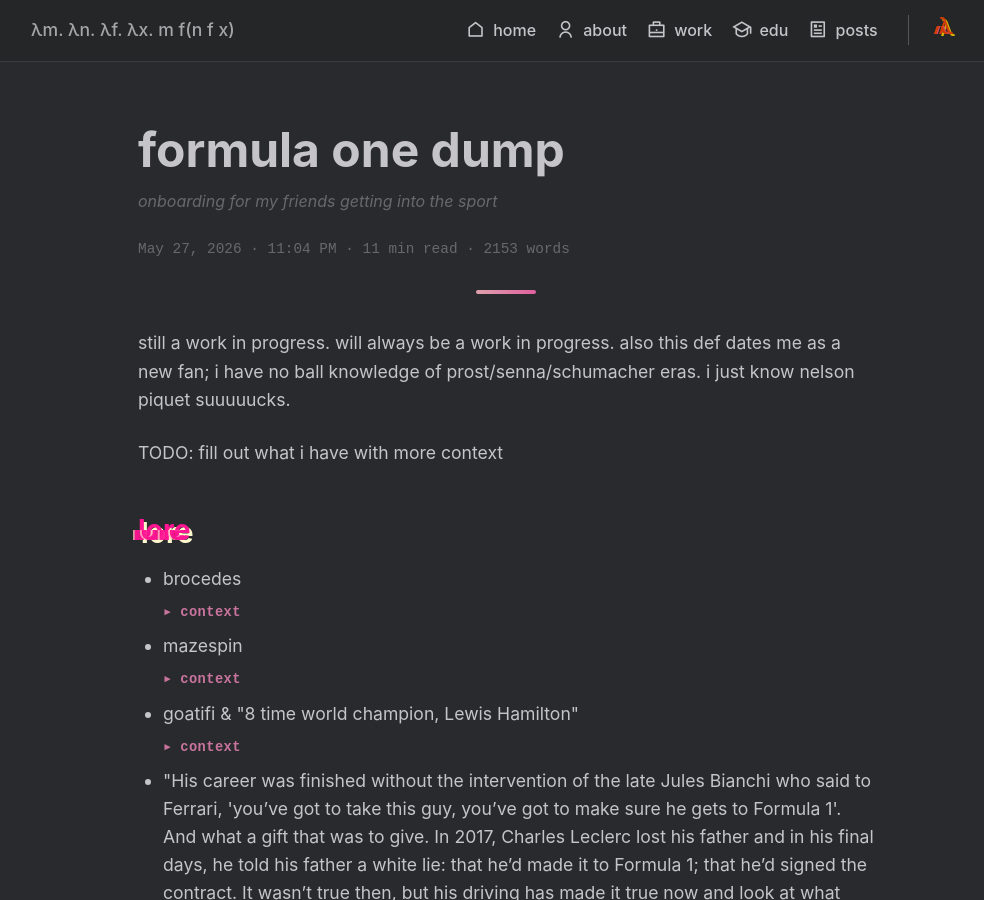
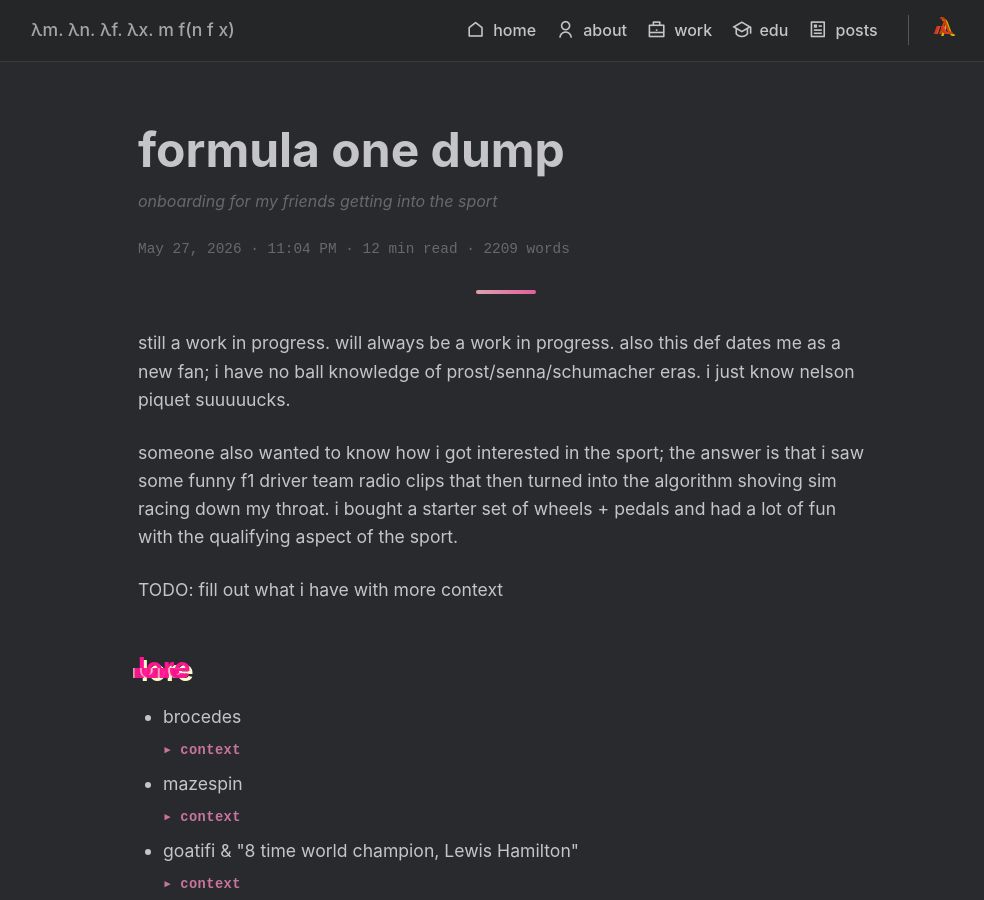
Before and after one commit to annrpom/annrpom.github.io, a Jekyll site: the page built from _posts/2026/2026-05-27-formula-one-dump.md, in a window 1280 px wide and 900 px high. Shown: the whole window, without its empty margins (134-1118 px from the left). Built offline with Jekyll 4.4.1, drawn with Linux system fonts in a browser that asks for light colours; nearby versions of some CDN libraries; some of the changed lines change nothing that is shown.

Commit message:
i dont like saying this; sounds too much like AI

```diff
--- a/_posts/2026/2026-05-27-formula-one-dump.md
+++ b/_posts/2026/2026-05-27-formula-one-dump.md
@@ -7,6 +7,8 @@
 ---
 
 still a work in progress. will always be a work in progress. also this def dates me as a new fan; i have no ball knowledge of prost/senna/schumacher eras. i just know nelson piquet suuuuucks.
+
+someone also wanted to know how i got interested in the sport; the answer is that i saw some funny f1 driver team radio clips that then turned into the algorithm shoving sim racing down my throat. i bought a starter set of wheels + pedals and had a lot of fun with the qualifying aspect of the sport.
 
 TODO: fill out what i have with more context
 
@@ -35,7 +37,7 @@
 
 <a href="https://annagutierrez.substack.com/p/anything-but-a-lover" target="_blank" style="color:rgba(255,80,160,0.7);">further reading: anything but a lover — anna gutierrez</a><br><br>
 
-linking this because anna's essay highlights that the lore around brocedes gets either flattened into pure rivalry or weirdly fetishized by fans, when the real story is sadder and more human than either framing. she tracks them from genuinely close childhood friends to estranged rivals, and blames systemic issues - toxic masculinity, high-stakes competition, the pressure to be ruthless - rather than just personal malice. i would be remiss if i weren't to link this and point out that at the end of the day, we are people watching others from afar and hearing quotes and stories about them in clips; so take this brocedes context as lore and don't start sending hate to either party.
+linking this because anna's essay highlights that the lore around brocedes gets either flattened into pure rivalry or weirdly fetishized by fans, when the real story is sadder than either framing. she tracks them from genuinely close childhood friends to estranged rivals, and blames systemic issues - toxic masculinity, high-stakes competition, the pressure to be ruthless - rather than just personal malice. i would be remiss if i weren't to link this and point out that at the end of the day, we are people watching others from afar and hearing quotes and stories about them in clips; so take this brocedes context as lore and don't start sending hate to either party.
 </p>
     </details>
   </li>
```
